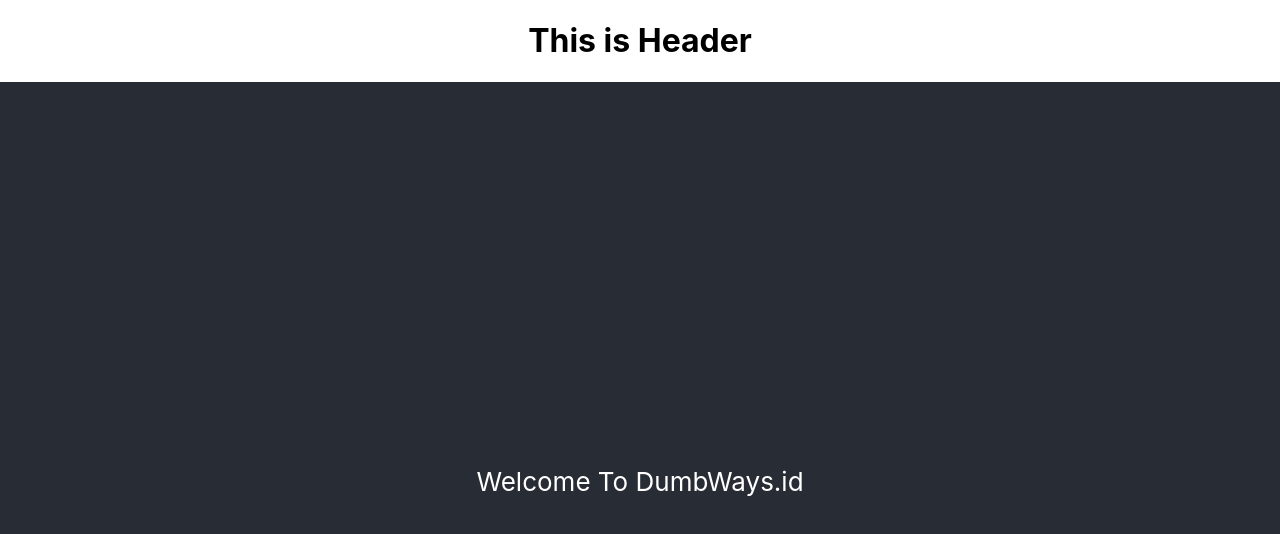
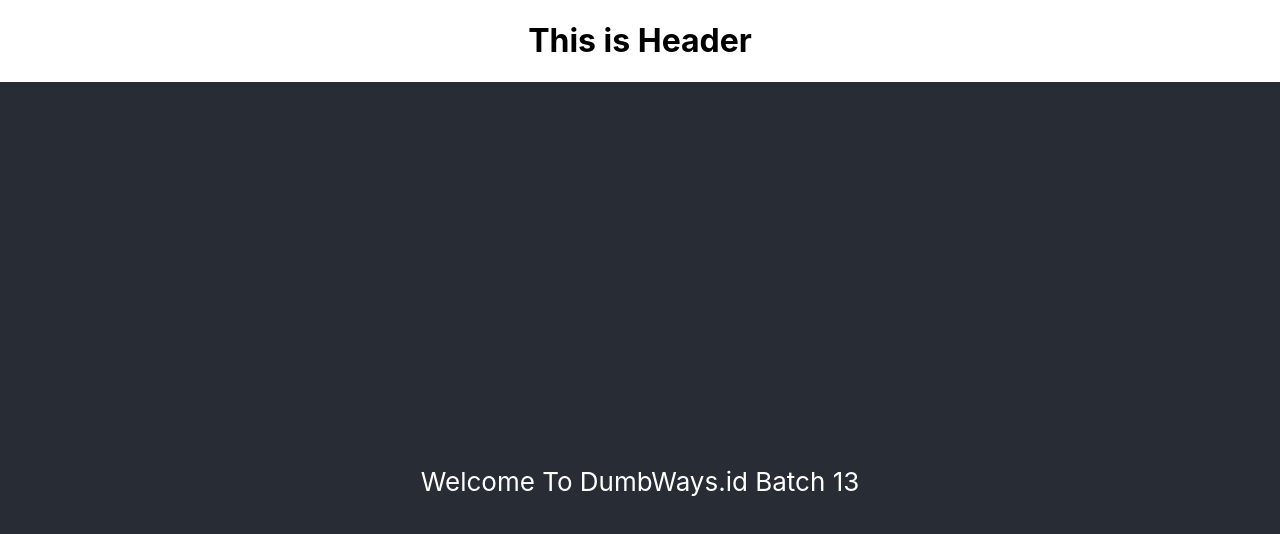
Before and after one commit to DumbwaysDotId/course-reactJs, a React (Create React App) app: page / in a window 1280 px wide. Shown: the top 534 px of the page. Built offline with nearby package versions, Linux system fonts and the light colour scheme.

Commit message:
3. Embedding Expression in JSX

```diff
--- a/src/App.js
+++ b/src/App.js
@@ -7,7 +7,6 @@
   return (
     <div className="App">
       <Header />
-
       <Content />
     </div>
   );
@@ -25,10 +24,14 @@
 }
 
 class Content extends Component {
+  getBacth(){
+    return 12+1;
+  }
   render(){
+    const companyName = "DumbWays.id";
     return (
       <div className="App-content">
-        <p>Welcome To DumbWays.id</p>
+        <p>Welcome To {companyName} Batch {this.getBacth()}</p>
       </div>
     );
   }
```
